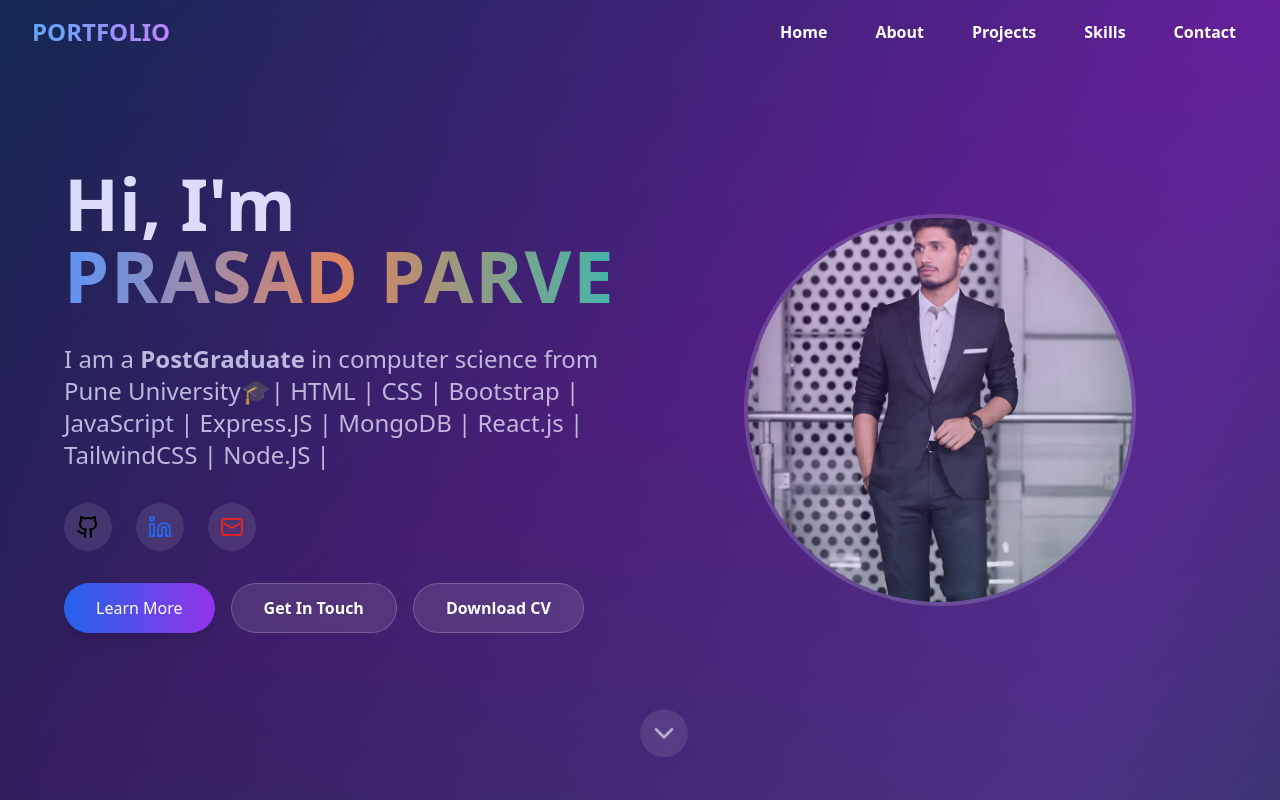
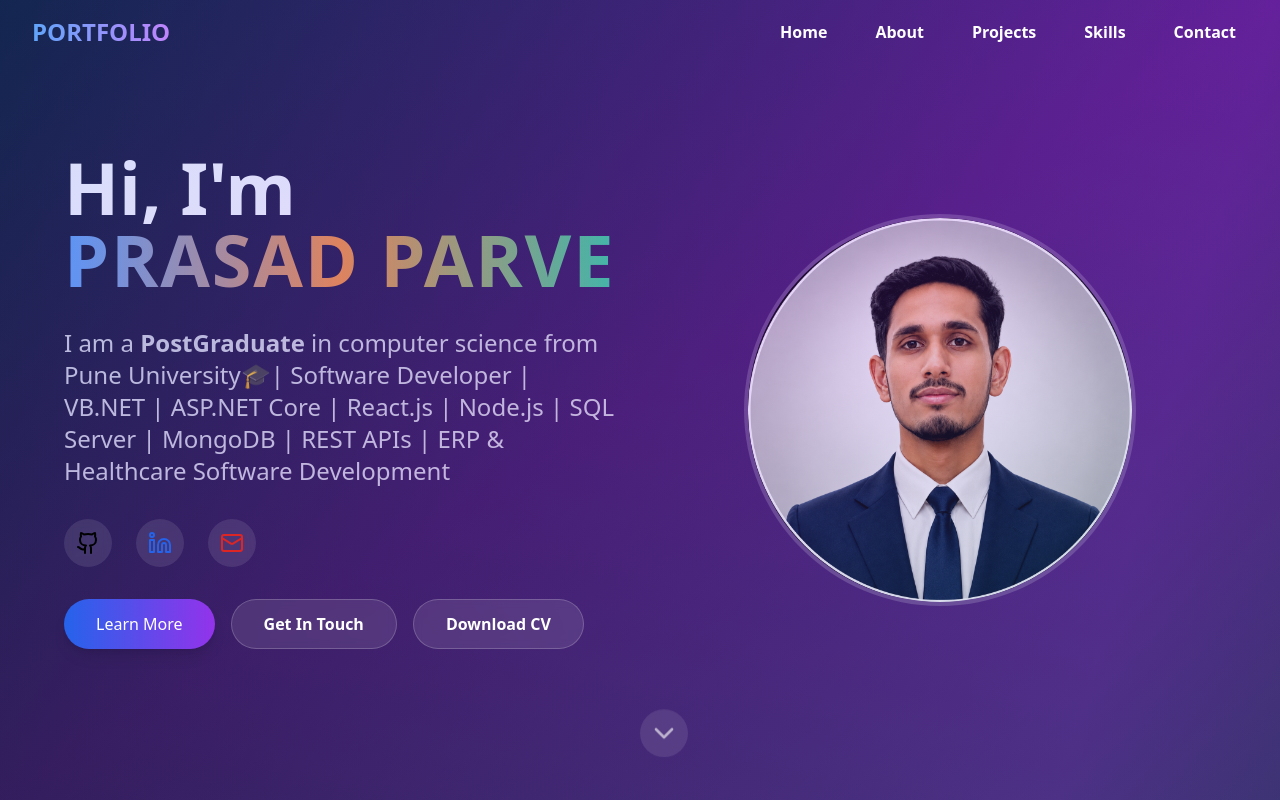
Before and after one commit to prasadparve1255/Portfolio, a React (Vite) app: page / in a window 1280 px wide. Shown: the top 800 px of the page. Built offline with nearby package versions, Linux system fonts and the light colour scheme.

Commit message:
Updated project

```diff
--- a/src/components/Hero.jsx
+++ b/src/components/Hero.jsx
@@ -29,8 +29,7 @@ const Hero = () => {
 
           <p className="text-lg sm:text-xl md:text-2xl text-gray-300 leading-relaxed max-w-2xl mx-auto lg:mx-0">
             I am a <strong>PostGraduate</strong> in computer science from Pune University🎓|
-            HTML | CSS | Bootstrap | JavaScript | Express.JS | MongoDB
-            | React.js | TailwindCSS | Node.JS |
+            Software Developer | VB.NET | ASP.NET Core | React.js | Node.js | SQL Server | MongoDB | REST APIs | ERP & Healthcare Software Development
           </p>
 
           <div className="flex justify-center lg:justify-start space-x-4 sm:space-x-6">
--- a/src/components/Navbar.jsx
+++ b/src/components/Navbar.jsx
@@ -37,12 +37,12 @@ const Navbar = () => {
           </div>
 
           <div className="hidden md:block">
-            <div className="ml-10 flex place-items-center space-x-6 ">
+            <div className="ml-10 gradiented-buttons flex place-items-center space-x-6 ">
               {['home', 'about', 'projects', 'skills', 'contact'].map((item) => (
                 <button
                   key={item}
                   onClick={() => scrollToSection(item)}
-                  className="text-white rounded-full px-3 py-2 hover:bg-[#d42d0887] transition-colors duration-300 capitalize font-extrabold"
+                  className="text-white rounded-full px-3 py-2 hover:bg-[#5444bb87] transition-colors duration-300 capitalize font-extrabold"
                 >
                   {item}
                 </button>
```
Also changed, not shown: src/assets/Profile1.webp.
